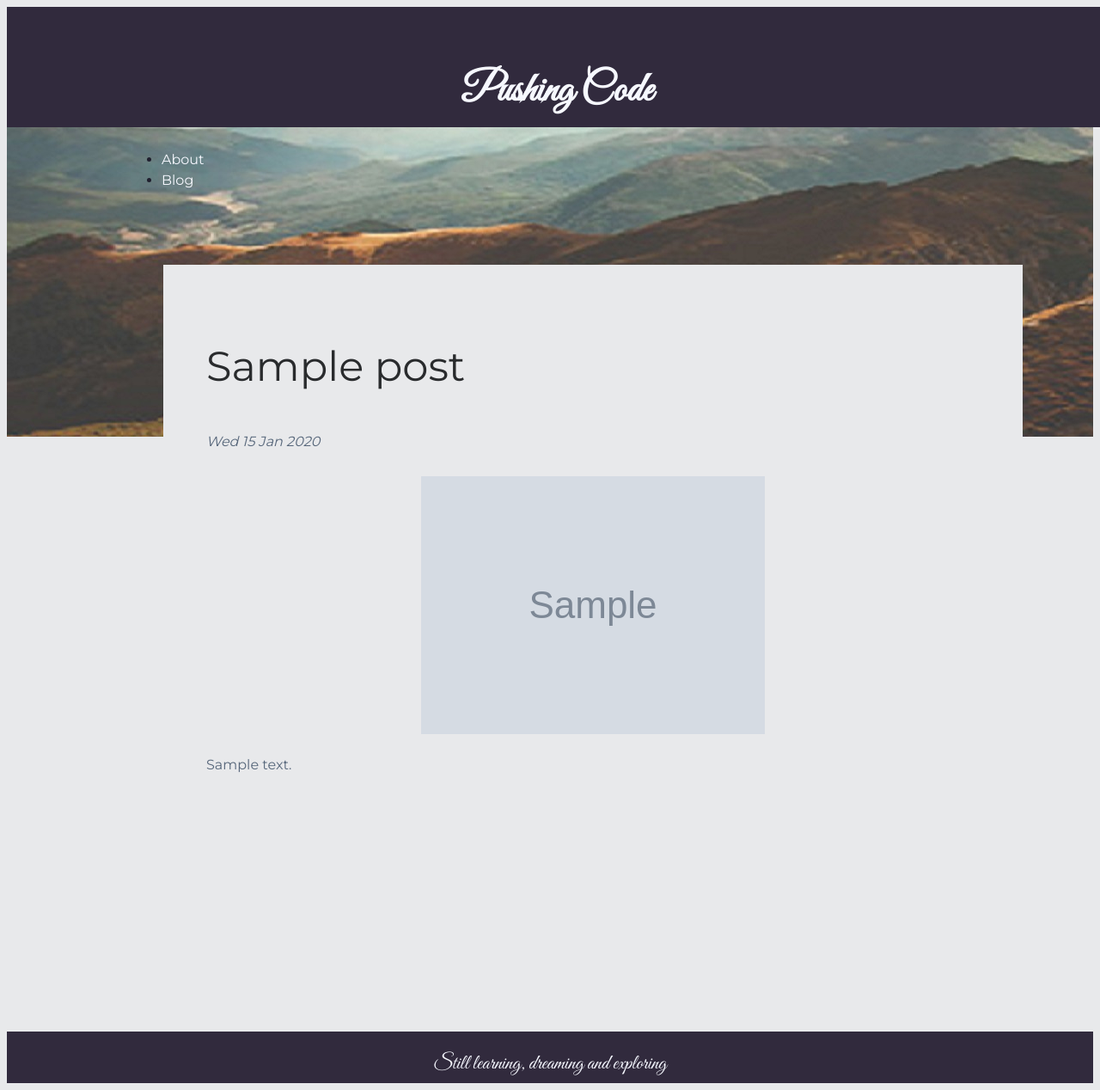
After one commit to carolyny/my-second-blog, a Django app: page /post/1/ in a window 1280 px wide. The commit adds this page. Shown: the whole page at 86% size. Run offline with Django 3.2, Linux system fonts and the light colour scheme; tables that the repository leaves empty hold one stand-in row (values such as "Sample post"); grey boxes marked "Sample" are stand-in pictures; some libraries are stand-ins or nearby versions.

Commit message:
Added blog detail pages

```diff
--- a/blogapp/static/css/blog.css
+++ b/blogapp/static/css/blog.css
@@ -31,16 +31,16 @@ body {
   color:#F6F8FF;
 
 }
-#topbar li{
+#topbar li a{
   font-family: 'Montserrat', sans-serif;
   color:#F6F8FF;
   float: left;
   padding-right:20px;
+  text-decoration:none;
 }
 
 #blogimage {
   background-image: url(../../media/view2.jpg);
-  background-color: green;
   height:500px;
   position: static;
   z-index: 1;
@@ -81,6 +81,12 @@ body {
 }
 
 #blogtext h1 a{
+  font-weight: lighter;;
+  color: #292B2D;
+  text-decoration:none;
+  line-height: 1.5;
+}
+#blogtext h1 {
   font-weight: lighter;;
   color: #292B2D;
   text-decoration:none;
@@ -142,6 +148,11 @@ body {
   border-bottom:2px #312A3D solid;
   padding-bottom:40px;
 }
+.blogimage{
+  height:300px;
+  width:300px;
+  margin-left:250px;
+}
 
 h1{
   font-size: 48px;
--- a/blogapp/templates/blog/base.html
+++ b/blogapp/templates/blog/base.html
@@ -22,8 +22,8 @@
 
                   <h1> <a href="/">Pushing Code</a> </h1>
                   <ul>
-                    <li> About </li>
-                    <li> Blog </li>
+                    <li> <a href="/"> About </a></li>
+                    <li> <a href="/"> Blog </a> </li>
                   </ul>
                 </div>
 
--- /dev/null
+++ b/blogapp/templates/blog/post_detail.html
@@ -0,0 +1,27 @@
+{% extends "blog/base.html" %}
+{% block content %}
+
+
+
+            <div id="maintext" class="narrowwidth">
+                  <div id ="blogtext" class="narrowwidth">
+
+
+                    <h1>{{ post.title }}</h1>
+                        <div class="date">
+                                {{ post.published_date|date:"D d M Y"}}
+                        </div>
+
+                        <div class="blogimage">
+                          <img src="/..{{post.image.url}}" >
+                        </div>
+                <!--  <p>published: {{ post.published_date }}</p>-->
+                        {{ post.text|linebreaks|urlize }}
+
+
+
+                  </div>
+
+            </div>
+
+{% endblock content %}
--- a/blogapp/templates/blog/post_list.html
+++ b/blogapp/templates/blog/post_list.html
@@ -13,14 +13,15 @@
                   <div id ="blogtext" class="narrowwidth">
 
                     <aside><img src="/..{{post.image.url}}" width="100" height="100"></aside>
-                    <h1><a href="">{{ post.title }}</a></h1>
+
+                    <h1><a href="{% url 'post_detail' pk=post.pk %}">{{ post.title }}</a></h1>
                         <div class="date">
                                 {{ post.published_date|date:"D d M Y"}}
                         </div>
 
                 <!--  <p>published: {{ post.published_date }}</p>-->
                         {{ post.text|truncatewords:"75"|linebreaks|urlize }}
-                    <p class="more"> <a href="/"> READ MORE </a></p>
+                    <p class="more"> <a href="{% url 'post_detail' pk=post.pk %}"> READ MORE </a></p>
                         <div class="break"> </div>
 
                   </div>
--- a/blogapp/urls.py
+++ b/blogapp/urls.py
@@ -3,4 +3,5 @@ from . import views
 
 urlpatterns = [
     url(r'^$', views.post_list, name='post_list'),
+    url(r'^post/(?P<pk>\d+)/$', views.post_detail, name='post_detail')
 ]
--- a/blogapp/views.py
+++ b/blogapp/views.py
@@ -1,9 +1,14 @@
 from django.shortcuts import render
 from django.utils import timezone
 from .models import Post
+from django.shortcuts import render, get_object_or_404
 
 def post_list(request):
     posts = Post.objects.filter(published_date__lte=timezone.now()).order_by('-published_date')
     return render(request, 'blog/post_list.html', {'posts': posts})
 
+def post_detail(request, pk):
+    post = get_object_or_404(Post, pk=pk)
+    return render(request, 'blog/post_detail.html', {'post': post})
+
 # Create your views here.
```
